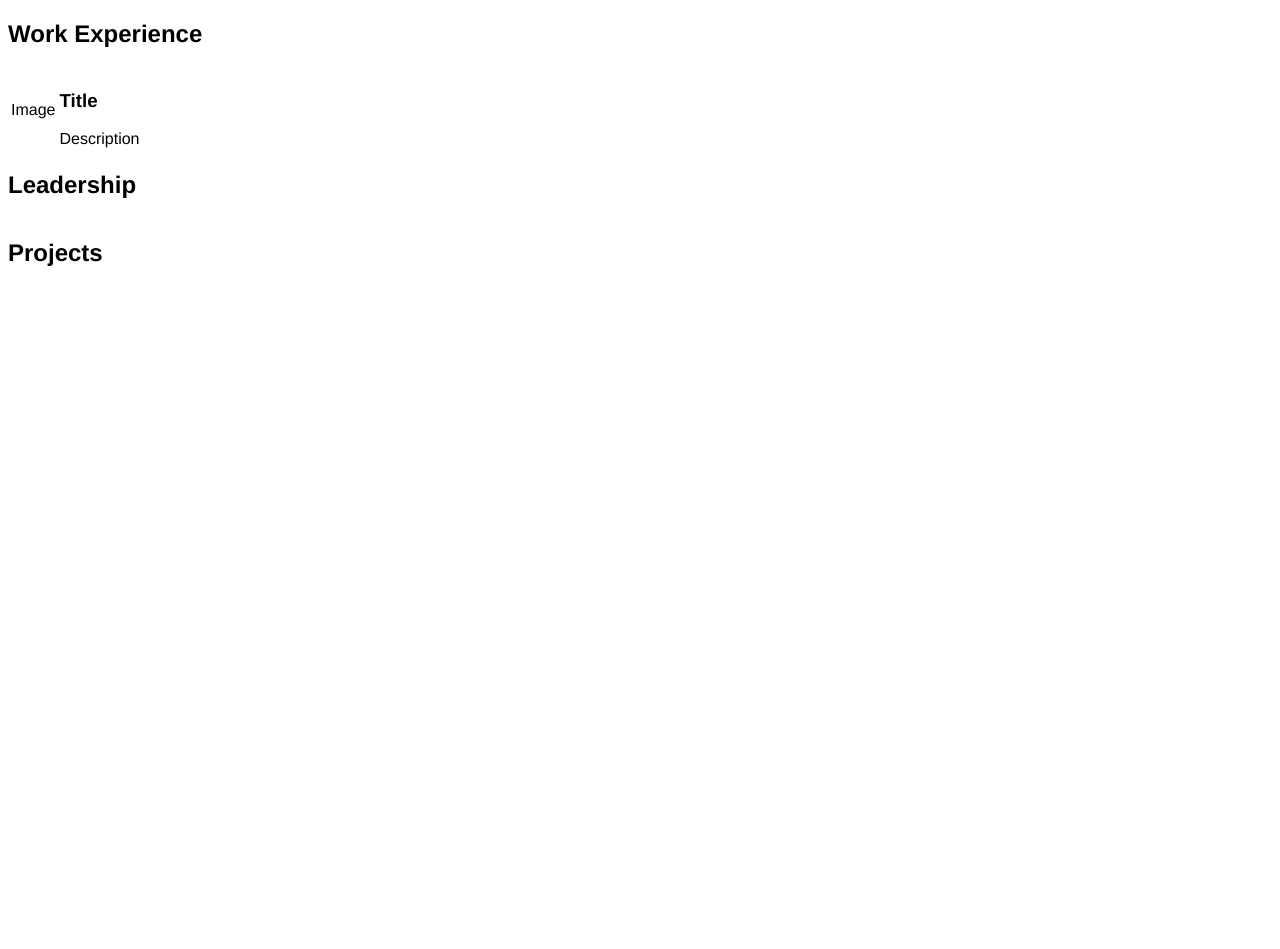
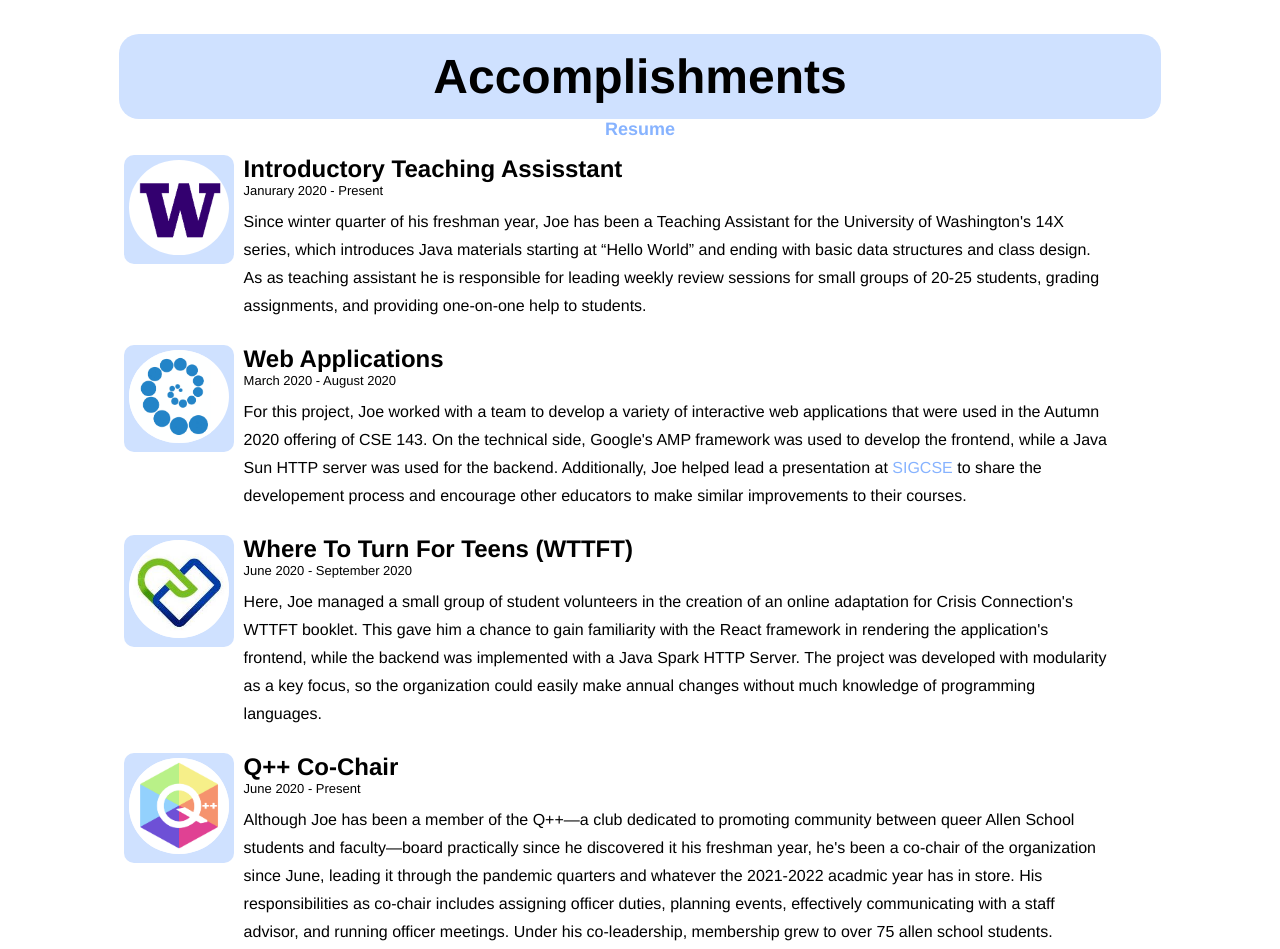
Before and after one commit to jspaniac/Personal-Website, a website: page pages/accomplishments.html in a window 1280 px wide. Shown: the top 949 px of the page. Before the commit the page ends 800 px from the top, so only its background shows below. Drawn offline with Linux system fonts and the light colour scheme; files that its build step writes are made by us from their sources.

Commit message:
Finshing up accomplishments and refining main page animation

```diff
--- a/pages/accomplishments.html
+++ b/pages/accomplishments.html
@@ -6,27 +6,71 @@
   <meta name="viewport" content="width=device-width, initial-scale=1">
 
   <title>Joe Spaniac</title>
-  <link rel="stylesheet" href="styles/style.css">
+  <link rel="stylesheet" href="styles/accomplishments.css">
 </head>
 
 <body>
-  <h2>Work Experience</h2>
-  <table>
-    <tr>
-	  <td>Image</td>
-	  <td>
-	  	<h3>Title</h3>
-		Description
-	  </td>
-	</tr>
-  </table>
+  <div id="title"><strong>Accomplishments</strong></div>
+  <div id="link"><strong><a href="/Joe-Spaniac-Resume.pdf" download>Resume</a></strong></div>
+  <div id="table">
+	<div class="row">
+	  <div class="col image"><img src="/images/icons/uw.png"></div>
+	  <div class="col writing">
+	  	<div class="title"><strong>Introductory Teaching Assisstant</strong></div>
+		<div class="info">Janurary 2020 - Present</div>
 
-  <h2>Leadership</h2>
-  <table>
-  </table>
+		<div class="desc"> Since winter quarter of his freshman year, Joe has been a Teaching Assistant for the University of Washington's 14X series, which introduces Java materials starting at “Hello World” and ending with basic data structures and class design. As as teaching assistant he is responsible for leading weekly review sessions for small groups of 20-25 students, grading assignments, and providing one-on-one help to students.
+		</div>
+	  </div>
+  	</div>
 
-  <h2>Projects</h2>
-  <table>
-  </table>
+	<div class="row">
+	  <div class="col image"><a target="_blank" href="https://github.com/jspaniac/Music-Generator-Web-App"><img src="/images/icons/sigcse.png"></a></div>
+	  <div class="col writing">
+	  	<div class="title"><strong>Web Applications</strong></div>
+		<div class="info">March 2020 - August 2020</div>
+
+		<div class="desc"> For this project, Joe worked with a team to develop a variety of interactive web applications that were used in the Autumn 2020 offering of CSE 143. On the technical side, Google's AMP framework was used to develop the frontend, while a Java Sun HTTP server was used for the backend. Additionally, Joe helped lead a presentation at <a target = "_blank" href="https://arxiv.org/abs/2010.04671">SIGCSE</a> to share the developement process and encourage other educators to make similar improvements to their courses.
+		</div>
+	  </div>
+  	</div>
+
+	<div class="row">
+	  <div class="col image"><a target="_blank" href="https://wttft.herokuapp.com/"><img src="/images/icons/crisis.jpeg"></a></div>
+	  <div class="col writing">
+	  	<div class="title"><strong>Where To Turn For Teens (WTTFT)</strong></div>
+		<div class="info">June 2020 - September 2020</div>
+
+		<div class="desc"> Here, Joe managed a small group of student volunteers in the creation of an online adaptation for Crisis Connection's WTTFT booklet. This gave him a chance to gain familiarity with the React framework in rendering the application's frontend, while the backend was implemented with a Java Spark HTTP Server. The project was developed with modularity as a key focus, so the organization could easily make annual changes without much knowledge of programming languages.
+		</div>
+	  </div>
+  	</div>
+
+	<div class="row">
+	  <div class="col image"><a target="_blank" href="https://news.cs.washington.edu/2020/12/10/q-co-chair-joe-spaniac-focuses-on-building-community-as-a-vital-part-of-the-college-experience/"><img src="/images/icons/q++.png"></a></div>
+	  <div class="col writing">
+	  	<div class="title"><strong>Q++ Co-Chair</strong></div>
+		<div class="info">June 2020 - Present</div>
+
+		<div class="desc"> Although Joe has been a member of the Q++—a club dedicated to promoting community between queer Allen School students and faculty—board practically since he discovered it his freshman year, he's been a co-chair of the organization since June, leading it through the pandemic quarters and whatever the 2021-2022 acadmic year has in store. His responsibilities as co-chair includes assigning officer duties, planning events, effectively communicating with a staff advisor, and running officer meetings. Under his co-leadership, membership grew to over 75 allen school students.
+		</div>
+	  </div>
+  	</div>
+
+	<div class="row">
+	  <div class="col image"><img src="/images/icon.png"></a></div>
+	  <div class="col writing">
+	  	<div class="title"><strong>Personal Website</strong></div>
+		<div class="info">August 2021 - Present</div>
+
+		<div class="desc"> In his free time this summer, Joe spent his time developing this very website! It gave him a chance to try out Node.js and express instead of using a backend Java server like he's used to. He even drew the animation featured on the front page himself. Although it went live in September 2021, he keeps it up to date and is working on improving it today.
+		</div>
+	  </div>
+  	</div>
+
+	<div class="footer">
+		If you have any questions regarding the information featured on this website, feel free to <a href="mailto:jspaniac@uw.edu">reach out</a>
+	</div>
+  </div>
 </body>
 </html>
--- /dev/null
+++ b/public/styles/accomplishments.css
@@ -0,0 +1,97 @@
+html {
+	height: 100vh;
+	font-family: Helvetica, sans-serif;
+	min-width: 600px;
+	max-width: 1110px;
+	margin: auto;
+}
+
+body {
+	padding: 2vw;
+}
+
+#title {
+	text-align: center;
+	background-color: rgb(207, 225, 255);
+	padding-top: 15px;
+	padding-bottom: 15px;
+	border-radius: 20px;
+	font-size: xxx-large;
+}
+
+#title>h2 {
+	margin: 0;
+}
+
+#table {
+	display: table;
+	border-spacing: 5px;
+	width: 100%;
+}
+
+#link {
+	text-align: center;
+	margin-bottom: 10px;
+	font-size: large;
+}
+
+div.row {
+	display: table-row;
+	width: 100%;
+}
+
+.col {
+	display: table-column;
+	float: left;
+	margin: 0;
+	box-sizing: border-box;
+	padding-bottom: 20px;
+}
+
+img {
+	background-color: white;
+}
+
+div.image {
+	width: 15%;
+	background-color: rgb(207, 225, 255);
+	padding: 5px;
+	border-radius: 10px;
+	height: 70%;
+	max-width: 110px;
+}
+
+.writing {
+	width: 85%;
+	height: 100%;
+	padding-left: 10px;
+}
+
+a:link, a:visited {
+	text-decoration: none;
+	color: rgb(135, 179, 255)
+}
+
+img {
+	width: 100%;
+	border-radius: 50%;
+}
+
+div.title {
+	font-size: x-large;
+}
+
+div.info {
+	font-size: small;
+}
+
+div.desc {
+	padding-top: 10px;
+	line-height: 1.75;
+}
+
+div.footer {
+	padding-top: 10px;
+	font-size: small;
+	text-align: center;
+}
--- /dev/null
+++ b/public/styles/lighting.css
@@ -0,0 +1,24 @@
+html {
+	height: 100vh;
+	font-family: Helvetica, sans-serif;
+	min-width: 600px;
+	max-width: 1110px;
+	margin: auto;
+}
+
+body {
+	padding: 2vw;
+}
+
+#title {
+	text-align: center;
+	background-color: rgb(207, 225, 255);
+	padding-top: 15px;
+	padding-bottom: 15px;
+	border-radius: 20px;
+	font-size: xxx-large;
+}
+
+.col {
+	width: 30%;
+}
--- a/public/styles/style.css
+++ b/public/styles/style.css
@@ -2,6 +2,8 @@ html {
 	height: 100vh;
 	font-family: Helvetica, sans-serif;
 	min-width: 600px;
+	max-width: 1110px;
+	margin: auto;
 }
 
 #anim {
```
Also changed, not shown: pages/index.html (+6 -7 lines), pages/lighting.html (+11 -2 lines), public/scripts/scroll.js (+8 -4 lines), public/images/icon.png, public/images/icons/crisis.jpeg (added), public/images/icons/q++.png (added), public/images/icons/sigcse.png (added), public/images/icons/uw.png (added), public/images/picture.JPG (added).
